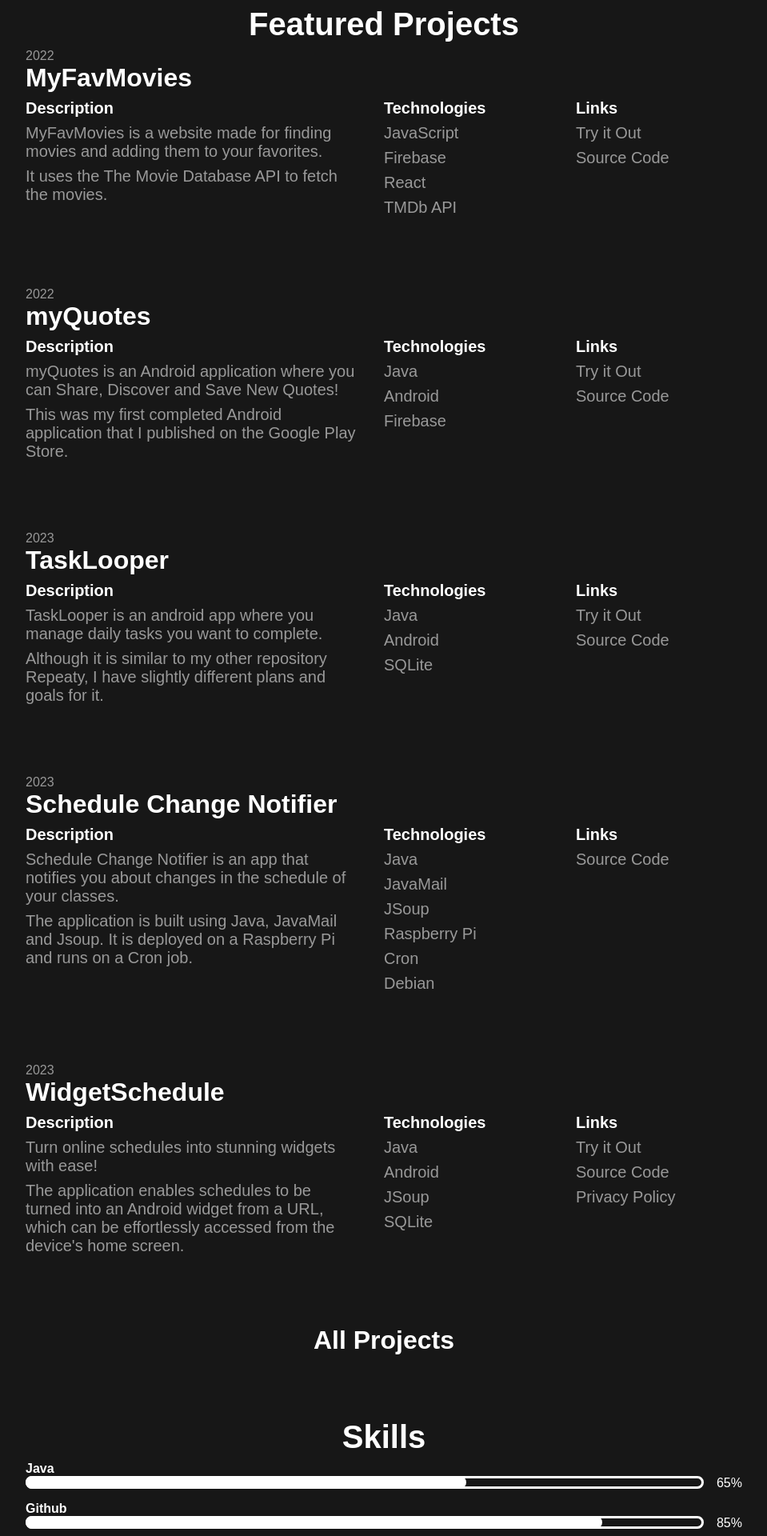
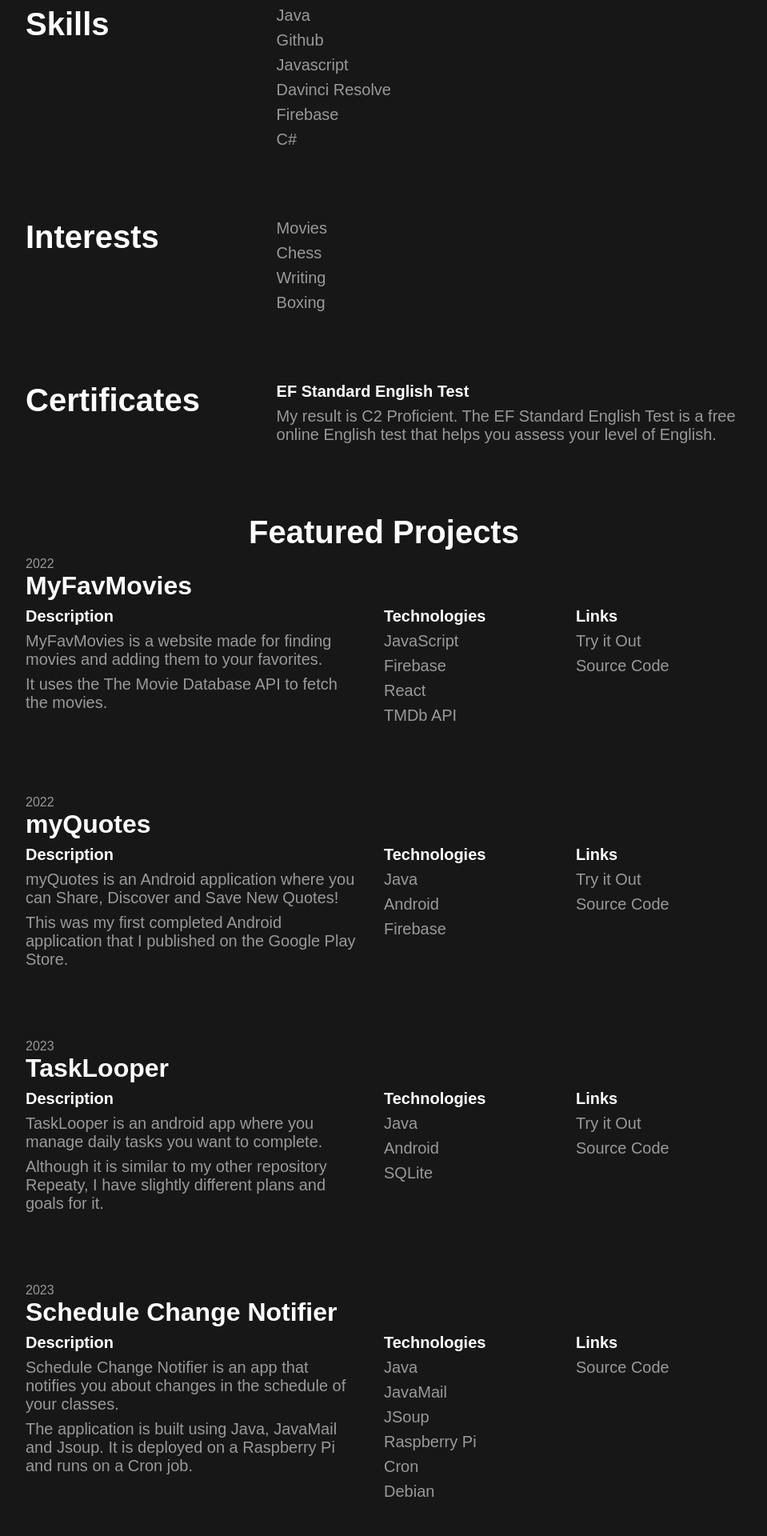
Before and after one commit to lukassobotik/personal-website, a Next.js app: page / in a window 1280 px wide. Shown: the part 840-2760 px from the top of the page at 80% size, without its empty margins (160-1119 px from the left). Built offline with nearby package versions, Linux system fonts and the light colour scheme.

Commit message:
Contact Page, Certificates, Interests and Skills Redesign

```diff
--- a/pages/ProgressBar.tsx
+++ /dev/null
@@ -1,15 +0,0 @@
-import styles from "../styles/Home.module.css";
-
-export default function ProgressBar({progress, color, showPercentage}: {progress: number, color: string, showPercentage: boolean}) {
-    return (
-        <>
-            <div className={styles.progressbar}>
-                <div className={styles.progressbar_parent}>
-                    <div className={styles.progressbar_outline}/>
-                    <div className={styles.progressbar_progress} style={{width: `${progress}%`, backgroundColor: color}}/>
-                </div>
-                {showPercentage ? <div>{progress}%</div> : null}
-            </div>
-        </>
-    )
-}
--- a/pages/index.tsx
+++ b/pages/index.tsx
@@ -2,19 +2,15 @@ import {Inter} from '@next/font/google'
 import styles from '../styles/Home.module.css'
 import Link from "next/link";
 import Head from "next/head";
-import Image from "next/image";
 import FetchProjects from "./FetchProjects";
 import {useEffect, useState} from "react";
 import {useRouter} from 'next/router';
 import {fetchProjectsByFeatured, Project} from "./project/[projectId]";
-import ProgressBar from "./ProgressBar";
 
 const inter = Inter({ subsets: ['latin'] })
 
 export default function Home() {
   const router = useRouter();
-  const [tabContent, setTabContent] = useState('');
-  const [otherProjects, setOtherProjects] = useState<Project[]>();
 
   function calculateAge() {
     let birthdate = new Date(2007, 4, 10);
@@ -34,220 +30,6 @@ export default function Home() {
 
     return ageInYears;
   }
-  function homeClick() {
-    router.push('/', undefined, {shallow: true}).then(() => {});
-  }
-  function projectsClick() {
-    router.push('/?tab=projects', undefined, { shallow: true }).then(() => {});
-  }
-  function contactClick() {
-    router.push('/?tab=contact', undefined, { shallow: true }).then(() => {});
-  }
-
-  const renderListOfOtherProjects = (projects : Project[] | undefined) => {
-    return projects?.map((project, id) => (
-        <Link href={"/project/" + project.id} className={styles.project} key={id}>
-          <div className={styles.post_text}>
-            <h3 className={inter.className}>
-              {project.name} <span>-&gt;</span>
-            </h3>
-            <h5 className={inter.className}>
-              {project.technologies}
-            </h5>
-            <p className={inter.className}>
-              {project?.shortDescription[1]}
-            </p>
-          </div>
-        </Link>
-    ))
-  }
-
-  const homeTab = (
-      <div className={styles.tabContent}>
-        <div className={styles.post}>
-          <h2>Skills</h2>
-          <div className={styles.skills}>
-            <Link href="https://www.java.com/" className={styles.skill}>
-              <h3 className={inter.className}>
-                Java <span>-&gt;</span>
-              </h3>
-            </Link>
-            <Link href="https://firebase.google.com/" className={styles.skill}>
-              <h3 className={inter.className}>
-                Firebase <span>-&gt;</span>
-              </h3>
-            </Link>
-            <Link href="https://git-scm.com/" className={styles.skill}>
-              <h3 className={inter.className}>
-                Git <span>-&gt;</span>
-              </h3>
-            </Link>
-            <Link href="https://www.markdownguide.org/" className={styles.skill}>
-              <h3 className={inter.className}>
-                Markdown <span>-&gt;</span>
-              </h3>
-            </Link>
-            <Link href="https://www.javascript.com/" className={styles.skill}>
-              <h3 className={inter.className}>
-                JavaScript <span>-&gt;</span>
-              </h3>
-            </Link>
-            <Link href="https://reactjs.org/" className={styles.skill}>
-              <h3 className={inter.className}>
-                React <span>-&gt;</span>
-              </h3>
-            </Link>
-            <Link href="https://www.arduino.cc/" className={styles.skill}>
-              <h3 className={inter.className}>
-                Arduino <span>-&gt;</span>
-              </h3>
-            </Link>
-            <Link href="https://www.raspberrypi.org/" className={styles.skill}>
-              <h3 className={inter.className}>
-                Raspberry Pi <span>-&gt;</span>
-              </h3>
-            </Link>
-            <Link href="https://www.blackmagicdesign.com/products/davinciresolve" className={styles.skill}>
-              <h3 className={inter.className}>
-                Davinci Resolve <span>-&gt;</span>
-              </h3>
-            </Link>
-            <Link href="https://www.adobe.com/products/photoshop.html" className={styles.skill}>
-              <h3 className={inter.className}>
-                Photoshop <span>-&gt;</span>
-              </h3>
-            </Link>
-            <Link href="https://www.blender.org/" className={styles.skill}>
-              <h3 className={inter.className}>
-                Blender <span>-&gt;</span>
-              </h3>
-            </Link>
-            <Link href="https://learn.microsoft.com/en-us/dotnet/csharp/" className={styles.skill}>
-              <h3 className={inter.className}>
-                C# <span>-&gt;</span>
-              </h3>
-            </Link>
-          </div>
-        </div>
-        <div className={styles.post}>
-          <h2>Interests</h2>
-          <div className={styles.skills}>
-            <Link href="https://www.imdb.com/user/ur150332429/" className={styles.skill}>
-              <h3 className={inter.className}>
-                Movies <span>-&gt;</span>
-              </h3>
-            </Link>
-            <Link href="https://www.chess.com/member/puckyeu" className={styles.skill}>
-              <h3 className={inter.className}>
-                Chess <span>-&gt;</span>
-              </h3>
-            </Link>
-            <div className={styles.skill}>
-              <h3 className={inter.className}>
-                Writing
-              </h3>
-            </div>
-            <div className={styles.skill}>
-              <h3 className={inter.className}>
-                Boxing
-              </h3>
-            </div>
-          </div>
-        </div>
-        <div className={styles.post}>
-          <h2>Certificates</h2>
-          <div className={styles.certificates}>
-            <a href="https://www.efset.org/cert/sW8Md2" className={styles.card}>
-              <h2 className={inter.className}>
-                EF Standard English Test <span>-&gt;</span>
-              </h2>
-              <p className={inter.className}>
-                My result is C2 Proficient.
-                The EF Standard English Test is a free online English test that helps you assess your level of English.
-              </p>
-            </a>
-          </div>
-        </div>
-      </div>
-  );
-  const projectsTab = (
-      <div className={styles.tabContent}>
-        <FetchProjects onlyFeatured/>
-        <div className={styles.post}>
-          <h2>
-            Other Projects
-          </h2>
-          <div className={styles.grid}>
-            {renderListOfOtherProjects(otherProjects)}
-          </div>
-        </div>
-      </div>
-  );
-  const contactTab = (
-      <div className={styles.tabContent}>
-        <div className={styles.post}>
-          <h2>
-            Contact Me
-          </h2>
-          <div className={styles.grid}>
-            <a href="https://www.linkedin.com/in/lukassobotik/" className={styles.card}>
-              <h2 className={inter.className}>
-                LinkedIn <span>-&gt;</span>
-              </h2>
-              <p className={inter.className}>
-                Here you can find my LinkedIn profile. You can also contact me there.
-              </p>
-            </a>
-            <a href="mailto:jobs@lukassobotik.dev" className={styles.card}>
-              <h2 className={inter.className}>
-                Email <span>-&gt;</span>
-              </h2>
-              <p className={inter.className}>
-                This is my email address. You can contact me here. I will try to respond as soon as possible.
-              </p>
-            </a>
-
-            <a href="https://www.buymeacoffee.com/puckyeu" className={styles.card}>
-              <h2 className={inter.className}>
-                Buy Me A Coffee <span>-&gt;</span>
-              </h2>
-              <p className={inter.className}>
-                You can buy me a coffee if you want to support me! I would really appreciate it!
-              </p>
-            </a>
-
-            <a href="/resume/junior-java-developer.pdf" className={styles.card}>
-              <h2 className={inter.className}>
-                CV <span>-&gt;</span>
-              </h2>
-              <p className={inter.className}>
-                Here you can find my CV. You can download it here.
-              </p>
-            </a>
-          </div>
-        </div>
-      </div>
-  );
-
-  useEffect(() => {
-    const tab = router.query.tab;
-    if (tab === "projects") {
-      // @ts-ignore
-      setTabContent(projectsTab);
-    } else if (tab === "contact") {
-      // @ts-ignore
-      setTabContent(contactTab);
-    } else {
-      // @ts-ignore
-      setTabContent(homeTab);
-    }
-
-    fetchProjectsByFeatured(false).then(projects => {
-      setOtherProjects(projects);
-      console.log(projects);
-    });
-
-  }, [router.query.tab]);
 
   return (
       <>
@@ -258,19 +40,19 @@ export default function Home() {
           <div className={styles.header}>
             <div className={styles.header_name}>Lukáš Sobotík</div>
             <div className={styles.header_tabs}>
-              <Link href="/?tab=home" className={styles.header_tab}>
+              <Link href="/" className={styles.header_tab}>
                   <h3 className={inter.className}>
-                      Home <span>-&gt;</span>
+                      Home
                   </h3>
               </Link>
-              <Link href="/?tab=projects" className={styles.header_tab}>
+              <Link href="/projects" className={styles.header_tab}>
                   <h3 className={inter.className}>
-                      Projects <span>-&gt;</span>
+                      Projects
                   </h3>
               </Link>
-              <Link href="/?tab=contact" className={styles.header_tab}>
+              <Link href="/contact" className={styles.header_tab}>
                   <h3 className={inter.className}>
-                      Contact <span>-&gt;</span>
+                      Contact
                   </h3>
               </Link>
             </div>
@@ -279,7 +61,7 @@ export default function Home() {
             <div className={styles.main_image}>.</div>
             <div className={styles.content_main}>
               <div className={styles.content_main_line}>Hi, I&apos;m Lukáš</div>
-              <div className={styles.content_main_short_summary}>I am a 16-year-old student from the Czech Republic.
+              <div className={styles.content_main_short_summary}>I am a {calculateAge()}-year-old student from the Czech Republic.
                 My interest is programming, thus I&#39;m open to any job or internship opportunities.
                 I am now studying Java, and I have minor knowledge of JavaScript and C#.
                 Since December 2021, I&#39;ve been actively programming.</div>
@@ -293,37 +75,39 @@ export default function Home() {
               </div>
             </div>
           </div>
+          <div className={styles.general_section}>
+            <div className={styles.general_section_title}>Skills</div>
+            <div className={styles.general_section_content}>
+              <div className={styles.general_section_content_item}>Java</div>
+              <div className={styles.general_section_content_item}>Github</div>
+              <div className={styles.general_section_content_item}>Javascript</div>
+              <div className={styles.general_section_content_item}>Davinci Resolve</div>
+              <div className={styles.general_section_content_item}>Firebase</div>
+              <div className={styles.general_section_content_item}>C#</div>
+            </div>
+          </div>
+          <div className={styles.general_section}>
+            <div className={styles.general_section_title}>Interests</div>
+            <div className={styles.general_section_content}>
+              <div className={styles.general_section_content_item}><Link className={styles.url} href={"https://www.imdb.com/user/ur150332429/"}>Movies</Link></div>
+              <div className={styles.general_section_content_item}><Link className={styles.url} href={"https://www.chess.com/member/puckyeu"}>Chess</Link></div>
+              <div className={styles.general_section_content_item}>Writing</div>
+              <div className={styles.general_section_content_item}>Boxing</div>
+            </div>
+          </div>
+          <div className={styles.general_section}>
+            <div className={styles.general_section_title}>Certificates</div>
+            <div className={styles.general_section_content}>
+              <div className={styles.general_section_content_item}>
+                <div className={styles.general_section_content_item_title}><Link className={styles.url} href={"https://www.efset.org/cert/sW8Md2"}>EF Standard English Test</Link></div>
+                <div className={styles.general_section_content_item_subtitle}>My result is C2 Proficient. The EF Standard English Test is a free online English test that helps you assess your level of English.</div>
+              </div>
+            </div>
+          </div>
           <div className={styles.section_header}>Featured Projects</div>
           <FetchProjects onlyFeatured/>
           <div className={styles.main_other_projects}>
             <Link className={styles.url} href={"/projects/"}>All Projects</Link>
-          </div>
-          <div className={styles.section_header}>Skills</div>
-          <div className={styles.all_skills}>
-            <div className={styles.main_skill}>
-              <div className={styles.main_skill_item}>Java</div>
-              <ProgressBar progress={65} color={"#ffffff"} showPercentage/>
-            </div>
-            <div className={styles.main_skill}>
-              <div className={styles.main_skill_item}>Github</div>
-              <ProgressBar progress={85} color={"#ffffff"} showPercentage/>
-            </div>
-            <div className={styles.main_skill}>
-              <div className={styles.main_skill_item}>Javascript</div>
-              <ProgressBar progress={45} color={"#ffffff"} showPercentage/>
-            </div>
-            <div className={styles.main_skill}>
-              <div className={styles.main_skill_item}>Davinci Resolve</div>
-              <ProgressBar progress={60} color={"#ffffff"} showPercentage/>
-            </div>
-            <div className={styles.main_skill}>
-              <div className={styles.main_skill_item}>Firebase</div>
-              <ProgressBar progress={40} color={"#ffffff"} showPercentage/>
-            </div>
-            <div className={styles.main_skill}>
-              <div className={styles.main_skill_item}>C#</div>
-              <ProgressBar progress={10} color={"#ffffff"} showPercentage/>
-            </div>
           </div>
         </main>
       </>
--- a/styles/Home.module.css
+++ b/styles/Home.module.css
@@ -40,6 +40,7 @@
 
 .content {
   width: 100%;
+  max-width: var(--max-width);
   height: 80vh;
   display: flex;
   padding-top: 4rem;
@@ -99,6 +100,7 @@
 }
 .featured_projects_section {
   width: 100%;
+  max-width: var(--max-width);
 }
 .main_featured_project {
   width: 100%;
@@ -150,44 +152,33 @@
   font-weight: bold;
   font-size: 4vh;
 }
-.progressbar {
+.general_section {
   width: 100%;
+  max-width: var(--max-width);
   display: flex;
-  height: 2vh;
+  margin-top: 10vh;
 }
-.progressbar_parent {
-  width: 100%;
-  position: relative;
-  height: 2vh;
-  border-radius: 1rem;
-  margin-right: 1rem;
+.general_section_title {
+  width: 35%;
+  font-weight: bold;
+  font-size: 5vh;
 }
-.progressbar_outline {
-  width: 100%;
-  height: 2vh;
-  border: 3px solid white;
-  border-radius: 1rem;
+.general_section_content {
+  width: 65%;
+  font-size: 2.5vh;
+  color: #999999;
 }
-.progressbar_progress{
-  position: absolute;
-  top: 0;
-  left: 0;
-  height: 2vh;
-  border-radius: 1rem;
+.general_section_content_item {
+  margin-bottom: 1vh;
 }
-.main_skill {
-  margin-bottom: 1rem;
+.general_section_content_item_title {
+  font-weight: bold;
+  margin-bottom: 1vh;
+  color: white;
 }
-.main_skill_item {
-  font-size: 2vh;
-  font-weight: bold;
-  margin-right: 2rem;
-  border-radius: 1rem;
+.general_section_content_item_text {
+  color: #999999;
 }
-.all_skills {
-  width: 100%;
-}
-
 
 
 
--- a/styles/globals.css
+++ b/styles/globals.css
@@ -1,5 +1,5 @@
 :root {
-  --max-width: 1100px;
+  --max-width: 1400px;
   --profile-width: 400px;
   --border-radius: 12px;
   --font-mono: ui-monospace, Menlo, Monaco, 'Cascadia Mono', 'Segoe UI Mono',
```
Also changed, not shown: pages/contact/index.tsx (added, +27 -0 lines).
